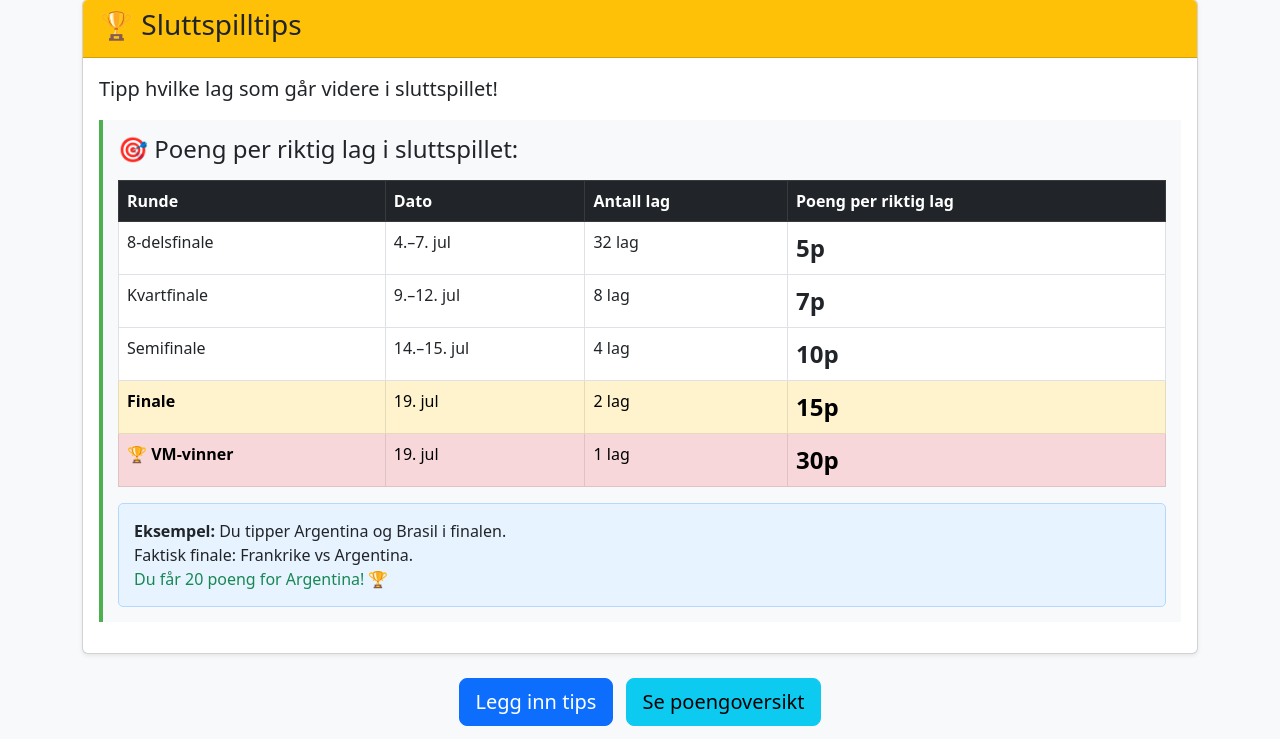
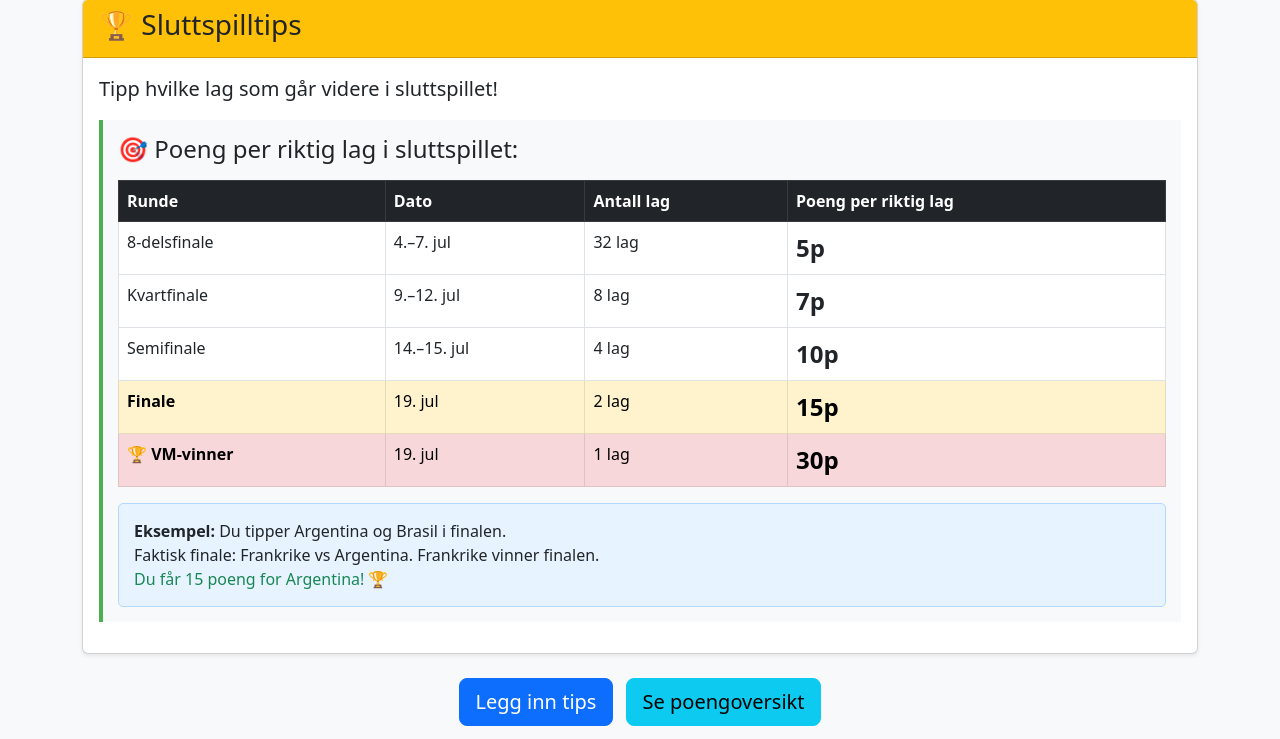
Before and after one commit to magnekofoed01/vmtipping2026, a Flask app: page /regler in a window 1280 px wide. Shown: the part 1727-2466 px from the top of the page. Run offline with Flask 3, Linux system fonts and the light colour scheme.

Commit message:
Fikset regler-eksempel (15p finale), dagsvinner topp10, accordion, validering, betalingsinfo

```diff
--- a/templates/regler.html
+++ b/templates/regler.html
@@ -153,8 +153,8 @@
                 </table>
                 <div class="example-box">
                     <strong>Eksempel:</strong> Du tipper Argentina og Brasil i finalen.<br>
-                    Faktisk finale: Frankrike vs Argentina.<br>
-                    <span class="text-success">Du får 20 poeng for Argentina! 🏆</span>
+                    Faktisk finale: Frankrike vs Argentina. Frankrike vinner finalen.<br>
+                    <span class="text-success">Du får 15 poeng for Argentina! 🏆</span>
                 </div>
             </div>
         </div>
```
